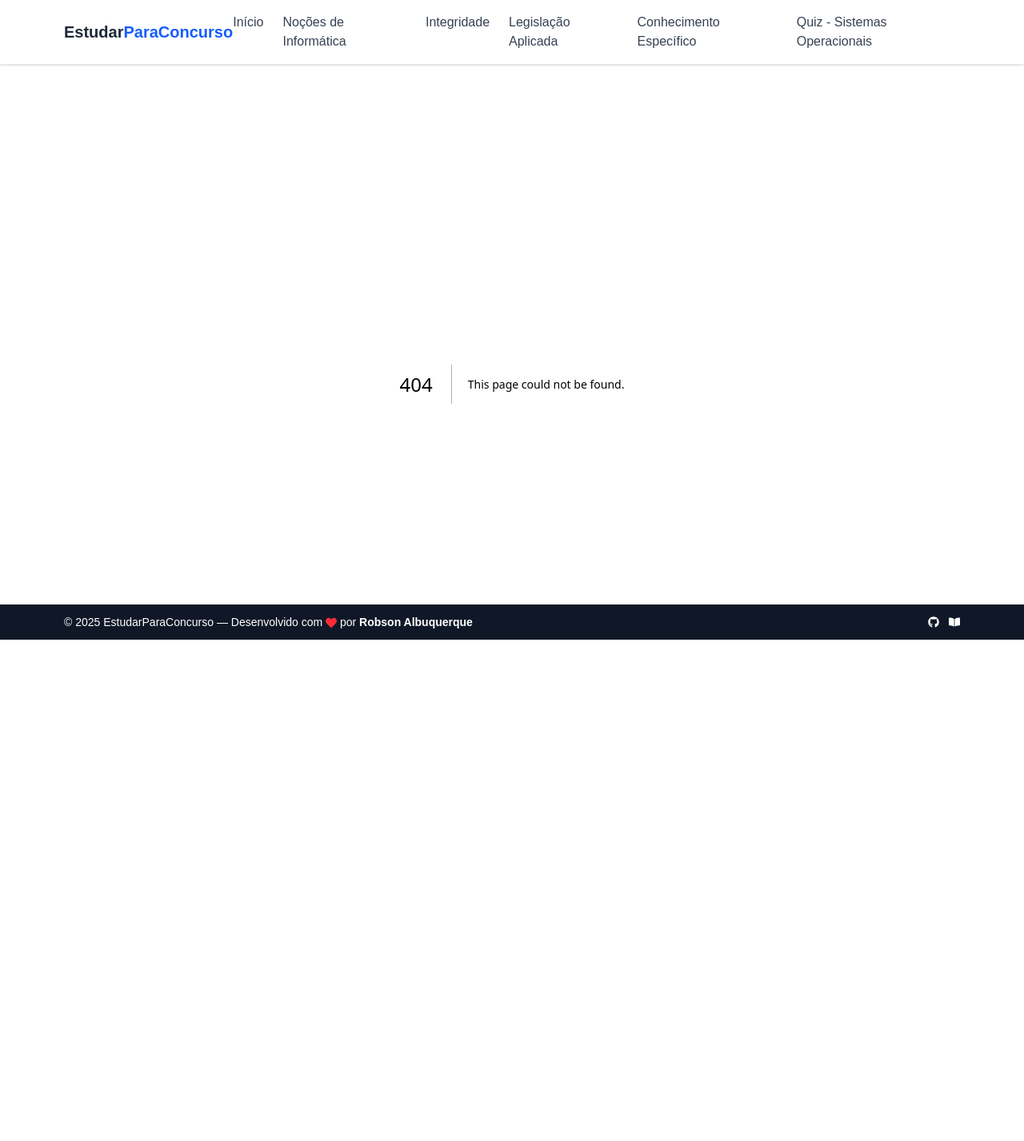
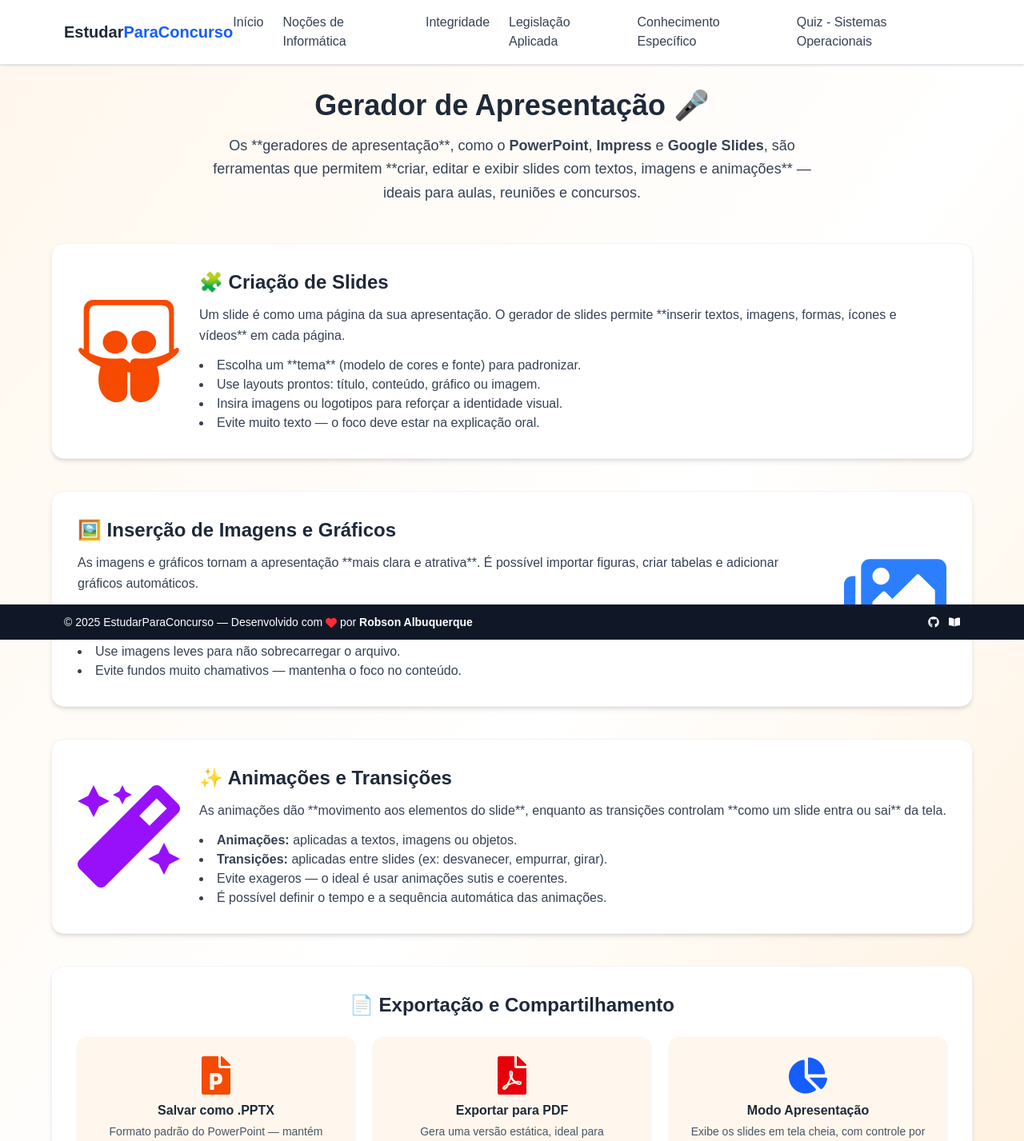
Before and after one commit to robsonalbuquerquedev/estudarparaconcurso, a Next.js app: page /gerador-de-apresentacao in a window 1280 px wide. Before the commit this address had no page. Shown: the top 1427 px of the page at 80% size. Before the commit the page ends 944 px from the top, so only its background shows below. Built offline with nearby package versions, Linux system fonts and the light colour scheme.

Commit message:
feat: adicionar nova rota gerador-de-apresentacao

```diff
--- /dev/null
+++ b/app/gerador-de-apresentacao/page.tsx
@@ -0,0 +1,172 @@
+// app/gerador-de-apresentacao/page.tsx
+"use client";
+
+import { motion } from "framer-motion";
+import {
+    FaFilePowerpoint,
+    FaImages,
+    FaMagic,
+    FaFilePdf,
+    FaSlideshare,
+    FaChartPie,
+} from "react-icons/fa";
+
+export default function GeradorDeApresentacao() {
+    return (
+        <main className="min-h-screen bg-gradient-to-br from-orange-50 via-white to-orange-100 p-8">
+            <section className="max-w-6xl mx-auto">
+                {/* Introdução */}
+                <motion.div
+                    initial={{ opacity: 0, y: -20 }}
+                    animate={{ opacity: 1, y: 0 }}
+                    transition={{ duration: 0.7 }}
+                    className="text-center mb-12"
+                >
+                    <h1 className="text-4xl font-bold text-gray-800 mb-4">
+                        Gerador de Apresentação 🎤
+                    </h1>
+                    <p className="text-gray-700 text-lg max-w-3xl mx-auto leading-relaxed">
+                        Os **geradores de apresentação**, como o <strong>PowerPoint</strong>, <strong>Impress</strong> e <strong>Google Slides</strong>,
+                        são ferramentas que permitem **criar, editar e exibir slides com textos, imagens e animações** — ideais para aulas, reuniões e concursos.
+                    </p>
+                </motion.div>
+
+                {/* Seção 1 - Criação de slides */}
+                <motion.section
+                    initial={{ opacity: 0 }}
+                    animate={{ opacity: 1 }}
+                    transition={{ delay: 0.3 }}
+                    className="bg-white rounded-2xl shadow-md p-8 mb-10 border border-gray-100"
+                >
+                    <div className="flex flex-col md:flex-row items-center gap-6">
+                        <FaSlideshare className="text-orange-600 text-9xl mx-auto md:mx-0" />
+                        <div className="flex-1 text-center md:text-left">
+                            <h2 className="text-2xl font-semibold text-gray-800 mb-3">
+                                🧩 Criação de Slides
+                            </h2>
+                            <p className="text-gray-700 leading-relaxed mb-3">
+                                Um slide é como uma página da sua apresentação.
+                                O gerador de slides permite **inserir textos, imagens, formas, ícones e vídeos** em cada página.
+                            </p>
+                            <ul className="list-disc list-inside text-gray-700">
+                                <li>Escolha um **tema** (modelo de cores e fonte) para padronizar.</li>
+                                <li>Use layouts prontos: título, conteúdo, gráfico ou imagem.</li>
+                                <li>Insira imagens ou logotipos para reforçar a identidade visual.</li>
+                                <li>Evite muito texto — o foco deve estar na explicação oral.</li>
+                            </ul>
+                        </div>
+                    </div>
+                </motion.section>
+
+                {/* Seção 2 - Inserção de imagens e gráficos */}
+                <motion.section
+                    initial={{ opacity: 0 }}
+                    animate={{ opacity: 1 }}
+                    transition={{ delay: 0.5 }}
+                    className="bg-white rounded-2xl shadow-md p-8 mb-10 border border-gray-100"
+                >
+                    <div className="flex flex-col md:flex-row items-center gap-6">
+                        <div className="flex-1 text-center md:text-left">
+                            <h2 className="text-2xl font-semibold text-gray-800 mb-3">
+                                🖼️ Inserção de Imagens e Gráficos
+                            </h2>
+                            <p className="text-gray-700 leading-relaxed mb-3">
+                                As imagens e gráficos tornam a apresentação **mais clara e atrativa**.
+                                É possível importar figuras, criar tabelas e adicionar gráficos automáticos.
+                            </p>
+                            <ul className="list-disc list-inside text-gray-700">
+                                <li>Formatos aceitos: .jpg, .png, .gif, .svg.</li>
+                                <li>Gráficos podem ser criados diretamente na planilha e importados para o slide.</li>
+                                <li>Use imagens leves para não sobrecarregar o arquivo.</li>
+                                <li>Evite fundos muito chamativos — mantenha o foco no conteúdo.</li>
+                            </ul>
+                        </div>
+                        <FaImages className="text-blue-500 text-9xl mx-auto md:mx-0" />
+                    </div>
+                </motion.section>
+
+                {/* Seção 3 - Animações e transições */}
+                <motion.section
+                    initial={{ opacity: 0 }}
+                    animate={{ opacity: 1 }}
+                    transition={{ delay: 0.7 }}
+                    className="bg-white rounded-2xl shadow-md p-8 mb-10 border border-gray-100"
+                >
+                    <div className="flex flex-col md:flex-row items-center gap-6">
+                        <FaMagic className="text-purple-600 text-9xl mx-auto md:mx-0" />
+                        <div className="flex-1 text-center md:text-left">
+                            <h2 className="text-2xl font-semibold text-gray-800 mb-3">
+                                ✨ Animações e Transições
+                            </h2>
+                            <p className="text-gray-700 leading-relaxed mb-3">
+                                As animações dão **movimento aos elementos do slide**, enquanto as transições controlam **como um slide entra ou sai** da tela.
+                            </p>
+                            <ul className="list-disc list-inside text-gray-700">
+                                <li><strong>Animações:</strong> aplicadas a textos, imagens ou objetos.</li>
+                                <li><strong>Transições:</strong> aplicadas entre slides (ex: desvanecer, empurrar, girar).</li>
+                                <li>Evite exageros — o ideal é usar animações sutis e coerentes.</li>
+                                <li>É possível definir o tempo e a sequência automática das animações.</li>
+                            </ul>
+                        </div>
+                    </div>
+                </motion.section>
+
+                {/* Seção 4 - Exportação e PDF */}
+                <motion.section
+                    initial={{ opacity: 0 }}
+                    animate={{ opacity: 1 }}
+                    transition={{ delay: 0.9 }}
+                    className="bg-white rounded-2xl shadow-md p-8 mb-10 border border-gray-100"
+                >
+                    <h2 className="text-2xl font-semibold text-gray-800 mb-6 text-center">
+                        📄 Exportação e Compartilhamento
+                    </h2>
+                    <div className="grid sm:grid-cols-2 lg:grid-cols-3 gap-6 text-center">
+                        <div className="p-6 bg-orange-50 rounded-xl shadow-sm hover:shadow-md transition">
+                            <FaFilePowerpoint className="text-orange-600 text-5xl mx-auto mb-2" />
+                            <h3 className="font-semibold text-gray-800 mb-1">Salvar como .PPTX</h3>
+                            <p className="text-sm text-gray-600">
+                                Formato padrão do PowerPoint — mantém animações e edição completa.
+                            </p>
+                        </div>
+
+                        <div className="p-6 bg-orange-50 rounded-xl shadow-sm hover:shadow-md transition">
+                            <FaFilePdf className="text-red-600 text-5xl mx-auto mb-2" />
+                            <h3 className="font-semibold text-gray-800 mb-1">Exportar para PDF</h3>
+                            <p className="text-sm text-gray-600">
+                                Gera uma versão estática, ideal para impressão e envio por e-mail.
+                            </p>
+                        </div>
+
+                        <div className="p-6 bg-orange-50 rounded-xl shadow-sm hover:shadow-md transition">
+                            <FaChartPie className="text-blue-600 text-5xl mx-auto mb-2" />
+                            <h3 className="font-semibold text-gray-800 mb-1">Modo Apresentação</h3>
+                            <p className="text-sm text-gray-600">
+                                Exibe os slides em tela cheia, com controle por teclado ou temporizador.
+                            </p>
+                        </div>
+                    </div>
+                </motion.section>
+
+                {/* Dicas finais */}
+                <motion.section
+                    initial={{ opacity: 0 }}
+                    animate={{ opacity: 1 }}
+                    transition={{ delay: 1.1 }}
+                    className="bg-orange-600 text-white rounded-2xl p-8 shadow-lg"
+                >
+                    <h2 className="text-2xl font-semibold mb-4 text-center">
+                        💡 Dicas
+                    </h2>
+                    <ul className="list-disc list-inside max-w-3xl mx-auto text-lg leading-relaxed">
+                        <li>Evite excesso de texto — prefira tópicos curtos e imagens ilustrativas.</li>
+                        <li>Use **fontes legíveis** e contraste entre fundo e texto.</li>
+                        <li>Teste o **modo de apresentação** antes da exibição real.</li>
+                        <li>Salve sempre uma **cópia em PDF** para evitar incompatibilidades.</li>
+                        <li>Lembre-se: uma boa apresentação é simples, visual e direta!</li>
+                    </ul>
+                </motion.section>
+            </section>
+        </main>
+    );
+}
```
